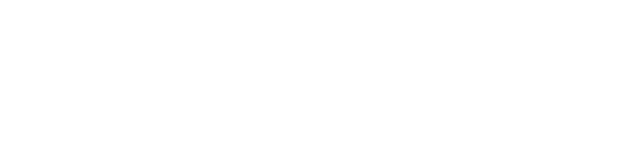
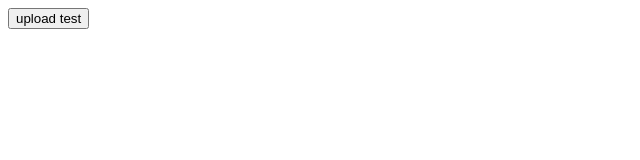
Before and after one commit to FalkoZimmermann/TicTacToe, a plain HTML site: page index.html in a window 1280 px wide. Shown: the whole page, without its empty margins (0-640 px from the left). Drawn offline with Linux system fonts and the light colour scheme.

Commit message:
upload test

```diff
--- a/index.html
+++ b/index.html
@@ -8,6 +8,6 @@
   <title>Document</title>
 </head>
 <body>
-
+  <button>upload test</button>
 </body>
 </html>
```
